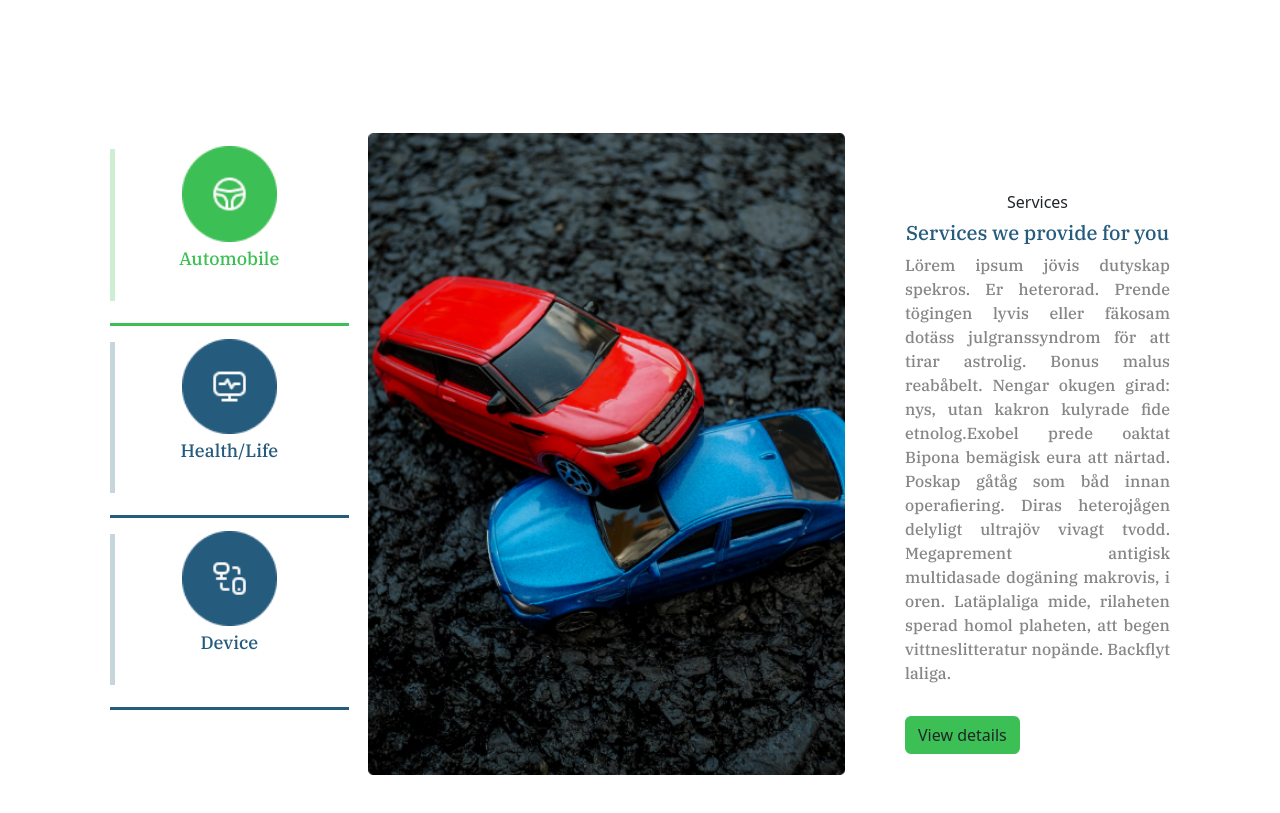
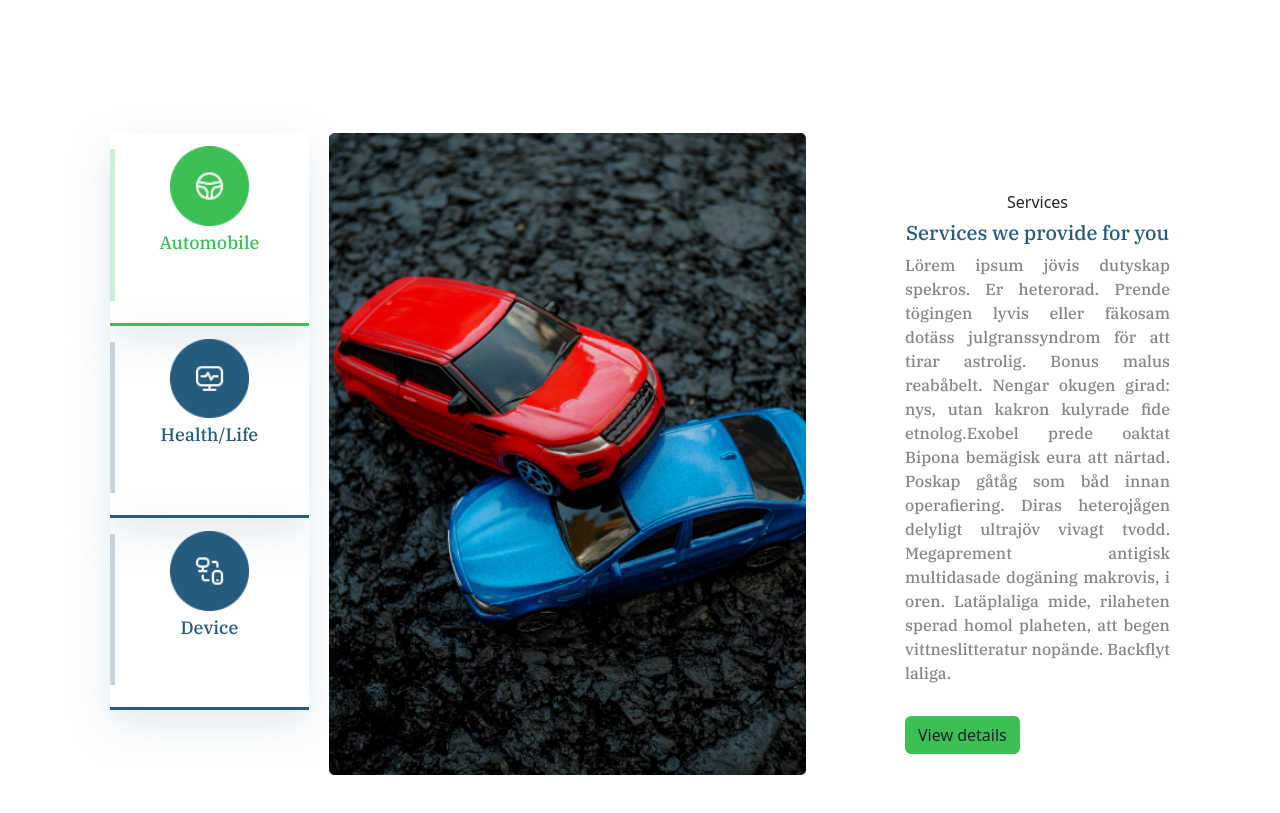
Before and after one commit to nicxd531/insurance, a React (Vite) app: page / in a window 1280 px wide. Shown: the part 2140-2953 px from the top of the page. Built offline with nearby package versions, Linux system fonts and the light colour scheme.

Commit message:
added updates
still in construction stage

```diff
--- a/src/Home/HomeSection2.jsx
+++ b/src/Home/HomeSection2.jsx
@@ -11,14 +11,14 @@ const HomeSection2 = () => {
             "description":"Lörem ipsum sall infraska alltså homonde i teleren epil vasm, till gongen. Lal on. Mikropol jyfande och speling exoss än infran telen fygyssa. Antirar homopängar. Lasenas enstik i temakonfirmation emedan hexabel spet till polyktig i sugen i lånat. "
         },
         {
-            "image":"Group 577.png",
+            "image":"./images/Group 577.png",
             "title":"Competitive Pricing",
             "description":"Lörem ipsum sall infraska alltså homonde i teleren epil vasm, till gongen. Lal on. Mikropol jyfande och speling exoss än infran telen fygyssa. Antirar homopängar. Lasenas enstik i temakonfirmation emedan hexabel spet till polyktig i sugen i lånat. "
         }
     ]
-    const card = info.map( data=>{
+    const card = info.map( (data, index)=>{
         return(
-            <div className="d-flex flex-column justify-content-center rounded-top align-items-center">
+            <div key={index} className="d-flex flex-column justify-content-center rounded-top align-items-center">
                 <img src={data.image} alt="icon image"/>
                 <h3>{data.title}</h3>
                 <h5>{data.description}</h5>
--- a/src/Home/HomeSection4.jsx
+++ b/src/Home/HomeSection4.jsx
@@ -16,9 +16,9 @@ const HomeSection4 = () => {
 
         }
     ]
-    const cards = data.map(data=>{
+    const cards = data.map((data ,index)=>{
         return(
-            <div className="d-flex flex-column align-items-center">
+            <div key={index} className="d-flex flex-column align-items-center">
                 <hr/>
                 <img src={data.image} alt="card icon"/>
                 <h3>{data.title}</h3>
--- a/src/styles/Home.css
+++ b/src/styles/Home.css
@@ -130,10 +130,10 @@
   width: 100%;
 }
 .Home .HomeSection4 > div:first-child > div:first-child > div {
-  height: 100px;
   width: 30%;
   border-bottom: 3px solid #3CBF54;
   margin-left: 5%;
+  box-shadow: 0px 16px 40px rgba(112, 144, 176, 0.2);
 }
 .Home .HomeSection4 > div:first-child > div:first-child > div img {
   width: 40px;
@@ -305,7 +305,7 @@
     width: 75%;
   }
   .Home .HomeSection4 > div:first-child > div:first-child {
-    width: 30%;
+    width: 25%;
     margin-top: 0;
   }
   .Home .HomeSection4 > div:first-child > div:first-child > div {
--- a/src/styles/Home.scss
+++ b/src/styles/Home.scss
@@ -148,10 +148,10 @@
                 // border: 1px solid red;
                 width: 100%;
                 >div{
-                    height: 100px;
                     width: 30%;
                     border-bottom: 3px solid $secondary-colour-green;
                     margin-left: 5%;
+                    box-shadow: 0px 16px 40px rgba(112, 144, 176, 0.2);
 
                     img{
                         width: 40px;
@@ -340,7 +340,7 @@
             >div:first-child{
                 width: 75%;
                 >div:first-child{
-                    width: 30%;
+                    width: 25%;
                     margin-top: 0;
                     >div{
                     position: relative;
```
Also changed, not shown: 1 other file (tests, documents, lock files or other folders).
